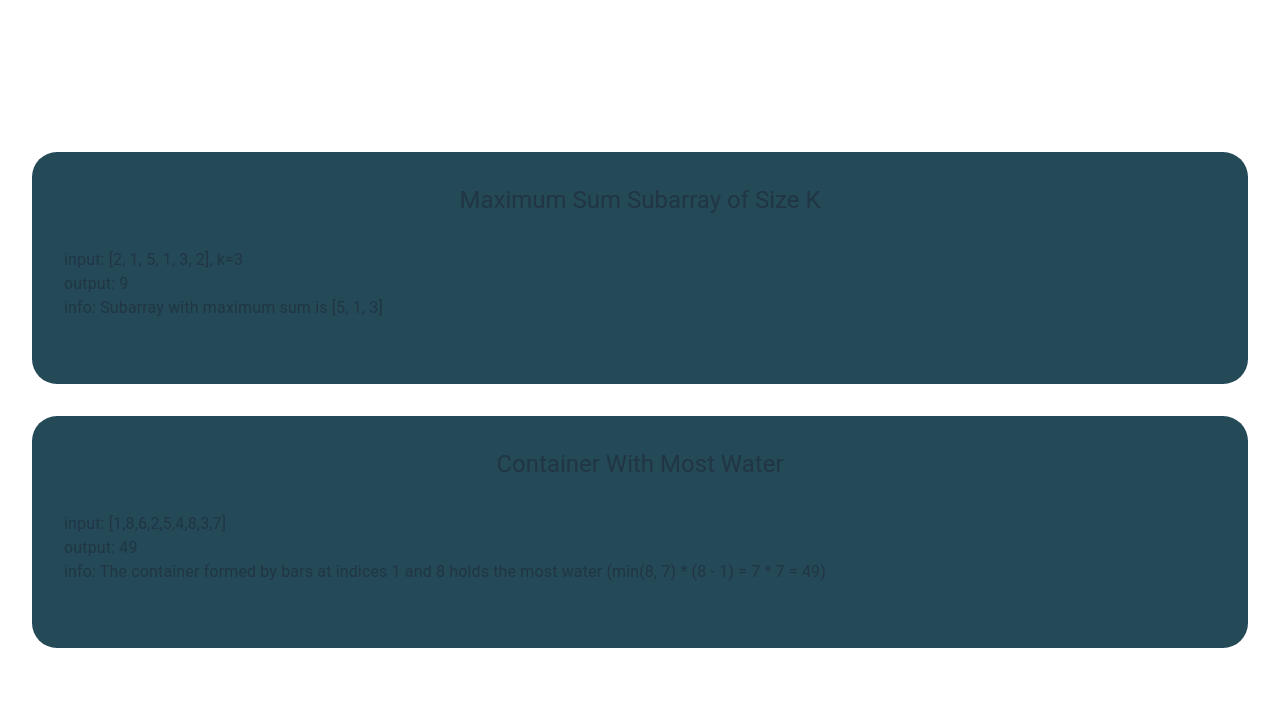
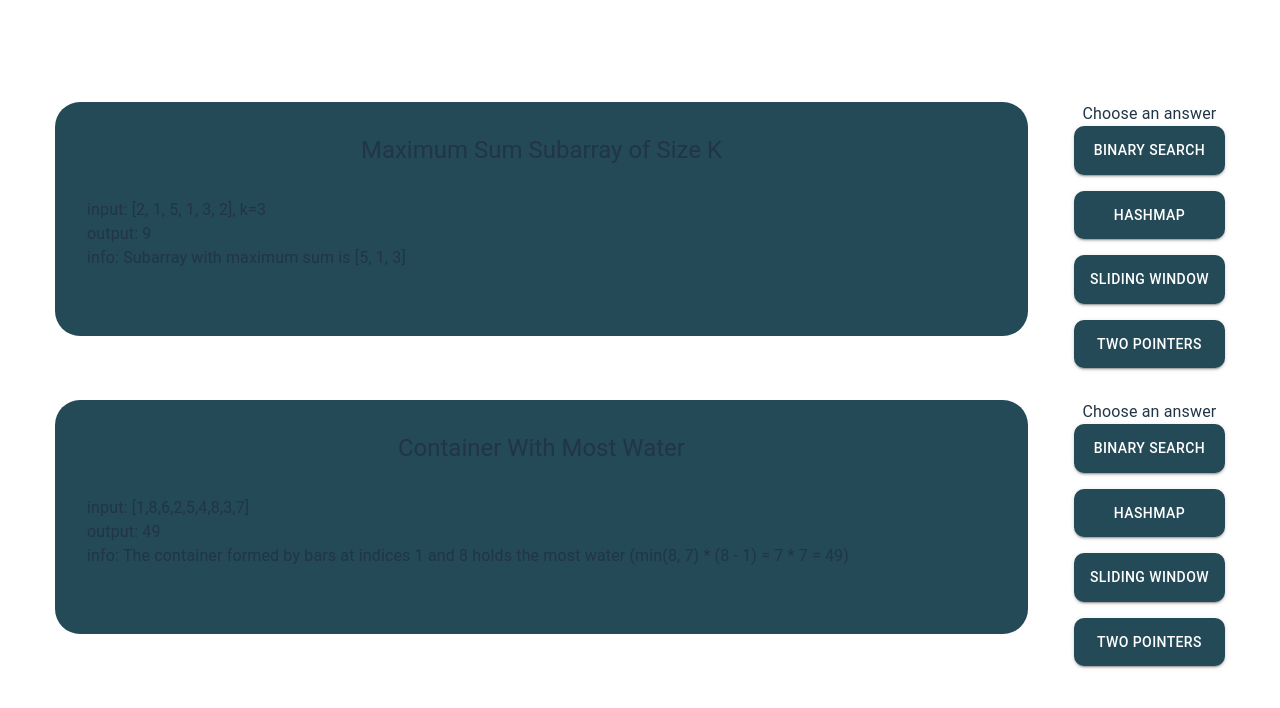
Before and after one commit to alexandercsierra/algo-patterns, a React (Vite) app: page /quiz in a window 1280 px wide. Shown: the top 708 px of the page. Built offline with nearby package versions, Linux system fonts and the light colour scheme.

Commit message:
add selectable answers

```diff
--- /dev/null
+++ b/src/components/Answer.tsx
@@ -0,0 +1,37 @@
+import { Button } from "@mui/material";
+import { IAnswer } from "../interfaces/question";
+
+const Answer = ({
+  answer,
+  handleClick,
+  isSelected,
+  isCorrect,
+}: {
+  answer: IAnswer;
+  handleClick: (id: string) => void;
+  isSelected: boolean;
+  isCorrect: boolean;
+}): React.ReactElement => {
+  const { id, ans } = answer;
+
+  const getBackground = () => {
+    if (isCorrect && isSelected) return "green";
+    if (isSelected) return "black";
+    return "#244A57";
+  };
+  return (
+    <Button
+      onClick={() => handleClick(id)}
+      variant="contained"
+      sx={{
+        background: getBackground(),
+        borderRadius: "10px",
+        py: 1.5,
+      }}
+    >
+      {ans}
+    </Button>
+  );
+};
+
+export default Answer;
--- /dev/null
+++ b/src/components/AnswerSet.tsx
@@ -0,0 +1,37 @@
+import { Stack, Box, Typography } from "@mui/material";
+import { answers } from "../data/testData";
+import Answer from "./Answer";
+import { useState } from "react";
+
+const AnswerSet = ({ correct }: { correct: string }) => {
+  const [selected, setSelected] = useState<string[]>([]);
+
+  const handleClick = (id: string) => {
+    if (selected.includes(id)) {
+      const filtered = selected.filter((selId) => selId !== id);
+      setSelected(filtered);
+    } else {
+      setSelected([...selected, id]);
+    }
+
+    console.log({ selected });
+  };
+
+  return (
+    <Box>
+      <Typography>Choose an answer</Typography>
+      <Stack gap={2}>
+        {answers.map((answer) => (
+          <Answer
+            answer={answer}
+            handleClick={handleClick}
+            isSelected={selected.includes(answer.id)}
+            isCorrect={correct === answer.id}
+          />
+        ))}
+      </Stack>
+    </Box>
+  );
+};
+
+export default AnswerSet;
--- a/src/components/Question.tsx
+++ b/src/components/Question.tsx
@@ -1,14 +1,16 @@
 import { Stack, Box, Typography } from "@mui/material";
 import { IQuestion } from "../interfaces/question";
+import AnswerSet from "./AnswerSet";
 
 const Question = ({ question }: { question: IQuestion }) => {
-  const { questionText, input, output, info } = question;
+  const { questionText, input, output, info, answer } = question;
   return (
+    <Box display={"flex"} justifyContent={"space-around"} width={"100%"} mb={4}>
       <Stack
-      my={4}
+        mb={4}
         py={4}
         sx={{
-        width: "100%",
+          width: "80%",
           background: "#244A57",
           borderRadius: "25px",
         }}
@@ -26,6 +28,10 @@ const Question = ({ question }: { question: IQuestion }) => {
           <Typography>info: {info}</Typography>
         </Box>
       </Stack>
+      <Box>
+        <AnswerSet correct={answer} />
+      </Box>
+    </Box>
   );
 };
 
--- a/src/data/testData.ts
+++ b/src/data/testData.ts
@@ -1,4 +1,4 @@
-import { IQuestion } from "../interfaces/question";
+import { IQuestion, IAnswer } from "../interfaces/question";
 
 export const questionData: IQuestion[] = [
   {
@@ -6,11 +6,32 @@ export const questionData: IQuestion[] = [
     input: "[2, 1, 5, 1, 3, 2], k=3",
     output: "9",
     info: "Subarray with maximum sum is [5, 1, 3]",
+    answer: "sw",
   },
   {
     questionText: "Container With Most Water",
     input: "[1,8,6,2,5,4,8,3,7]",
     output: "49",
     info: "The container formed by bars at indices 1 and 8 holds the most water (min(8, 7) * (8 - 1) = 7 * 7 = 49)",
+    answer: "tp",
   },
 ];
+
+export const answers: IAnswer[] = [
+  {
+    id: "bns",
+    ans: "binary search",
+  },
+  {
+    id: "hash",
+    ans: "hashmap",
+  },
+  {
+    id: "sw",
+    ans: "sliding window",
+  },
+  {
+    id: "tp",
+    ans: "two pointers",
+  },
+];
--- a/src/interfaces/question.ts
+++ b/src/interfaces/question.ts
@@ -2,5 +2,11 @@ export interface IQuestion {
   questionText: string;
   input: string;
   output: string;
+  answer: string;
   info?: string;
 }
+
+export interface IAnswer {
+  id: string;
+  ans: string;
+}
```
Lines whose indentation alone changed are shown as unchanged.
